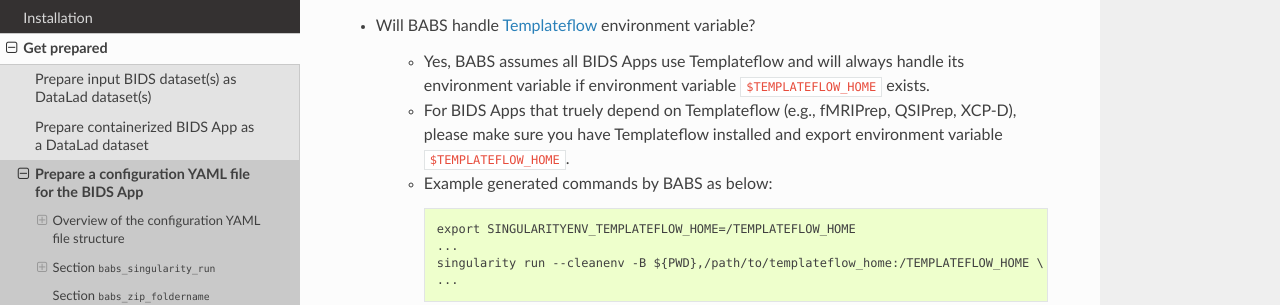
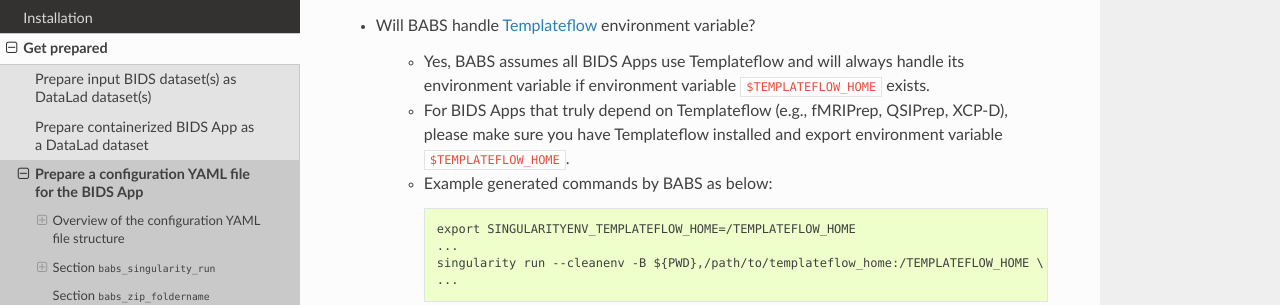
Before and after one commit to PennLINC/babs, a Sphinx documentation site: the page built from docs/source/preparation_config_yaml_file.rst, in a window 1280 px wide and 900 px high, scrolled down 5705 px. Shown: the part 157-462 px from the top of the window. Built offline with Sphinx 7.4.7 and the Read the Docs theme 2.0.0, drawn with Linux system fonts in a browser that asks for light colours.

Commit message:
fix typo

```diff
--- a/docs/source/preparation_config_yaml_file.rst
+++ b/docs/source/preparation_config_yaml_file.rst
@@ -255,7 +255,7 @@
 
     * Yes, BABS assumes all BIDS Apps use Templateflow and will always handle its environment variable if
       environment variable ``$TEMPLATEFLOW_HOME`` exists.
-    * For BIDS Apps that truely depend on Templateflow (e.g., fMRIPrep, QSIPrep, XCP-D),
+    * For BIDS Apps that truly depend on Templateflow (e.g., fMRIPrep, QSIPrep, XCP-D),
       please make sure you have Templateflow installed and export environment variable
       ``$TEMPLATEFLOW_HOME``.
     * Example generated commands by BABS
```
